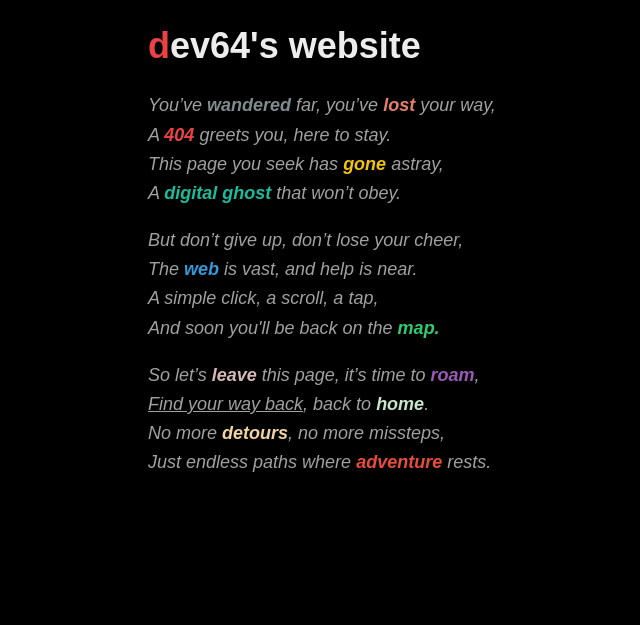
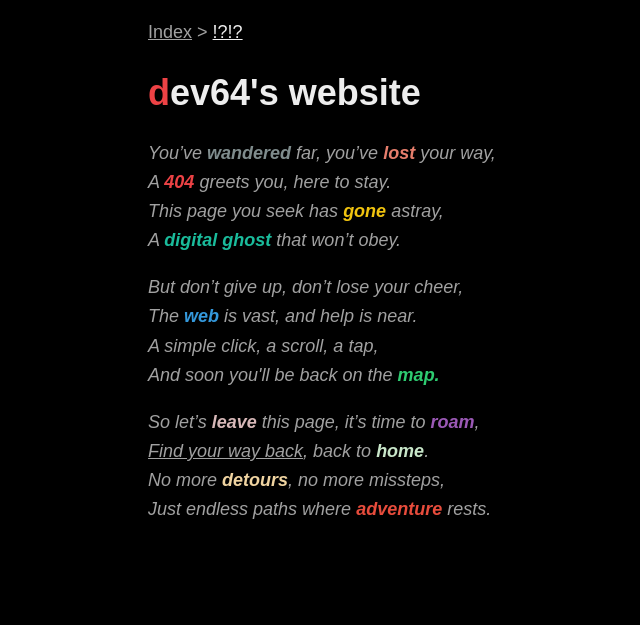
Before and after one commit to devlocalhost/website, a Flask app: page /blog/1 in a window 1280 px wide. Shown: the top 625 px of the page, without its empty margins (132-772 px from the left). Run offline with Flask 3, Linux system fonts and the light colour scheme; parts of the project's set-up code (start-up, migrations or seed data) failed here and were passed over; some web fonts are replaced.

Commit message:
minor changes to html and css idk

```diff
--- a/static/css/style.css
+++ b/static/css/style.css
@@ -17,7 +17,11 @@
 @supports (font-variation-settings: normal) {
     :root { font-family: InterVariable, sans-serif; }
 }
-/* inter font */
+
+html {
+    overflow-x: hidden;
+    margin-right: calc(-1 * (100vw - 100%));
+}
 
 body {
     font-size: 18px;
--- a/templates/404.html
+++ b/templates/404.html
@@ -7,7 +7,7 @@
 {% block head %}
 {{ super() }}
     <style type="text/css">
-        p {
+        .italic-text {
             font-style: italic;
         }
 
@@ -52,12 +52,18 @@
 
 {% block content %}
 
-    <h1 class="colo_red" onclick="toggleStylesheet()">dev64&#39;s website</h1>
+    <div class="navigation">
+        <p><a href="/">Index</a> &gt; <a href="{{ request.full_url }}" class="current-endpoint">!?!?</a></p>
+    </div>
 
-    <p>You’ve <span class="wan">wandered</span> far, you’ve <span class="lo">lost</span> your way,<br>A <span class="fof">404</span> greets you, here to stay.<br>This page you seek has <span class="go">gone </span>astray,<br>A <span class="dig">digital ghost</span> that won’t obey.</p>
+    <h1 class="colo_red">dev64&#39;s website</h1>
 
-    <p>But don’t give up, don’t lose your cheer,<br>The <span class="we">web</span> is vast, and help is near.<br>A simple click, a scroll, a tap,<br>And soon you'll be back on the <span class="ma">map.</span></p>
+    <div class="italic-text">
+        <p>You’ve <span class="wan">wandered</span> far, you’ve <span class="lo">lost</span> your way,<br>A <span class="fof">404</span> greets you, here to stay.<br>This page you seek has <span class="go">gone </span>astray,<br>A <span class="dig">digital ghost</span> that won’t obey.</p>
 
-    <p>So let’s <span class="le">leave</span> this page, it’s time to <span class="ro">roam</span>,<br><a href="/">Find your way back</a>, back to <span class="ho">home</span>.<br>No more <span class="de">detours</span>, no more missteps,<br>Just endless paths where <span class="adv">adventure</span> rests.</p>
+        <p>But don’t give up, don’t lose your cheer,<br>The <span class="we">web</span> is vast, and help is near.<br>A simple click, a scroll, a tap,<br>And soon you'll be back on the <span class="ma">map.</span></p>
+
+        <p>So let’s <span class="le">leave</span> this page, it’s time to <span class="ro">roam</span>,<br><a href="/">Find your way back</a>, back to <span class="ho">home</span>.<br>No more <span class="de">detours</span>, no more missteps,<br>Just endless paths where <span class="adv">adventure</span> rests.</p>
+    </div>
 
 {% endblock %}
--- a/templates/blog_template.html
+++ b/templates/blog_template.html
@@ -20,10 +20,10 @@
 {% block content %}
 
     <div class="navigation">
-        <p><a href="/">Home</a> &gt; <a href="/blog">Blogs</a> &gt; <a href="{{ request.endpoint }}" class="current-endpoint">Blog post</a></p>
+        <p><a href="/">Index</a> &gt; <a href="/blog">Blog</a> &gt; <a href="{{ request.full_url }}" class="current-endpoint">Blog post</a></p>
     </div>
 
-    <h1 class="colored" onclick="toggleStylesheet()">{{ blog_title }}</h1>
+    <h1 class="colored">{{ blog_title }}</h1>
 
     {{ blog_data | safe }}
 
--- a/templates/blogs.html
+++ b/templates/blogs.html
@@ -7,10 +7,10 @@
 {% block content %}
 
     <div class="navigation">
-        <p><a href="/">Home</a> &gt; <a href="{{ request.endpoint }}" class="current-endpoint">Blogs</a></p>
+        <p><a href="/">Index</a> &gt; <a href="{{ request.full_url }}" class="current-endpoint">Blog</a></p>
     </div>
 
-    <h1 class="colored" onclick="toggleStylesheet()">Blogs</h1>
+    <h1 class="colored">Blog</h1>
 
     <p>On this route, you will find my "blog" posts. "blog" in quotes because this route wont (really) contain blog posts only, it could (or will?) contain other stuff too.</p>
 
--- a/templates/index.html
+++ b/templates/index.html
@@ -5,6 +5,11 @@
 {% endblock %}
 
 {% block content %}
+
+    <div class="navigation">
+        <p><a href="/" class="current-endpoint">Index</a></p>
+    </div>
+
     <h1 class="colored">dev64&#39;s website</h1>
     <p>I... dont really know what to say/write here. So, just check the links below i guess...? I dont know, do whatever you want.</p>
 
--- a/templates/lyrics.html
+++ b/templates/lyrics.html
@@ -7,7 +7,7 @@
 {% block content %}
 
     <div class="navigation">
-        <p><a href="/">Home</a> &gt; <a href="{{ request.endpoint }}" class="current-endpoint">Lyrics</a></p>
+        <p><a href="/">Index</a> &gt; <a href="{{ request.full_url }}" class="current-endpoint">Lyrics</a></p>
     </div>
 
     <h1 class="colored">Lyrics - PyLyrical</h1>
--- a/templates/lyrics_result.html
+++ b/templates/lyrics_result.html
@@ -37,7 +37,7 @@
 {% block content %}
 
     <div class="navigation">
-        <p><a href="/">Home</a> &gt; <a href="{{ request.endpoint }}">Lyrics</a> &gt; <a href="{{ request.full_path }}" class="current-endpoint">Lyrics result</a></p>
+        <p><a href="/">Index</a> &gt; <a href="{{ request.endpoint }}">Lyrics</a> &gt; <a href="{{ request.full_path }}" class="current-endpoint">Lyrics result</a></p>
     </div>
 
     {% if data['status'] == 404 %}
--- a/templates/status.html
+++ b/templates/status.html
@@ -7,7 +7,7 @@
 {% block content %}
 
     <div class="navigation">
-        <p><a href="/">Home</a> &gt; <a href="{{ request.endpoint }}" class="current-endpoint">Status</a></p>
+        <p><a href="/">Index</a> &gt; <a href="{{ request.full_url }}" class="current-endpoint">Status</a></p>
     </div>
 
     <h1 class="colored">Status</h1>
--- a/templates/testpage.html
+++ b/templates/testpage.html
@@ -7,7 +7,7 @@
 {% block content %}
 
     <div class="navigation">
-        <p><a href="/">Home</a> &gt; <a href="{{ request.endpoint }}" class="current-endpoint">Testpage</a></p>
+        <p><a href="/">Index</a> &gt; <a href="{{ request.full_url }}" class="current-endpoint">Testpage</a></p>
     </div>
 
     <h1 class="colored">The test page</h1>
--- a/templates/widlt.html
+++ b/templates/widlt.html
@@ -7,7 +7,7 @@
 {% block content %}
 
     <div class="navigation">
-        <p><a href="/">Home</a> &gt; <a href="{{ request.endpoint }}" class="current-endpoint">What is dev listening to?</a></p>
+        <p><a href="/">Index</a> &gt; <a href="{{ request.full_url }}" class="current-endpoint">What is dev listening to?</a></p>
     </div>
 
     <h1 class="colored">What is dev listening to?</h1>
```
